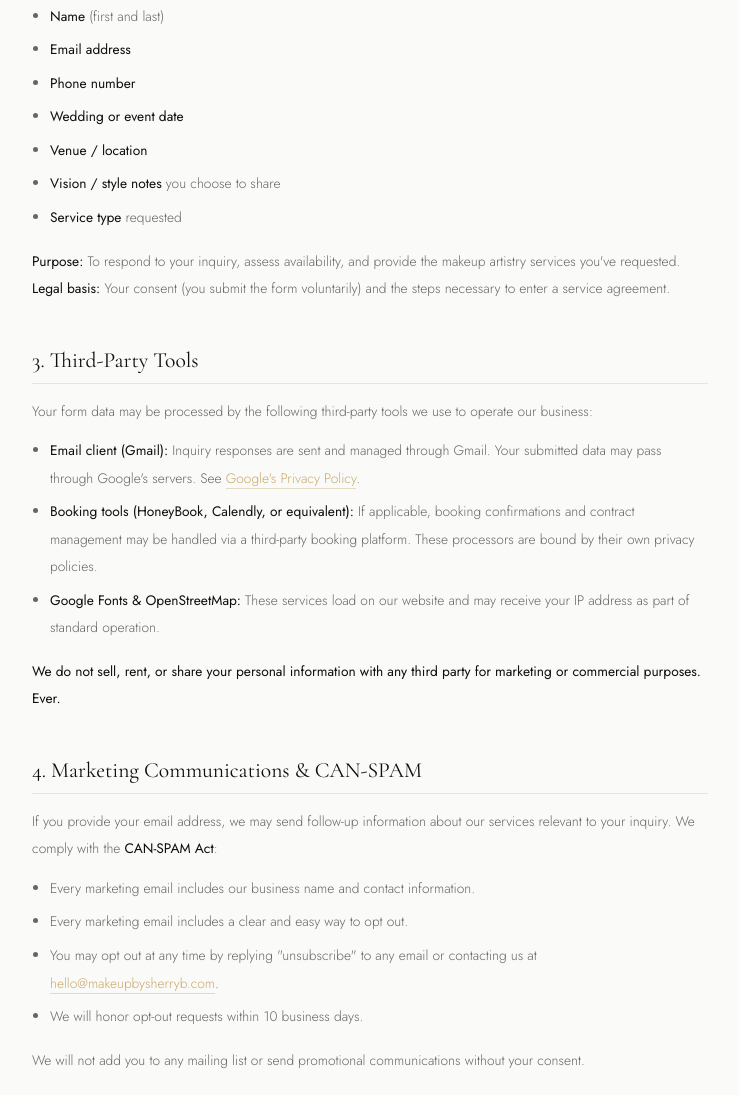
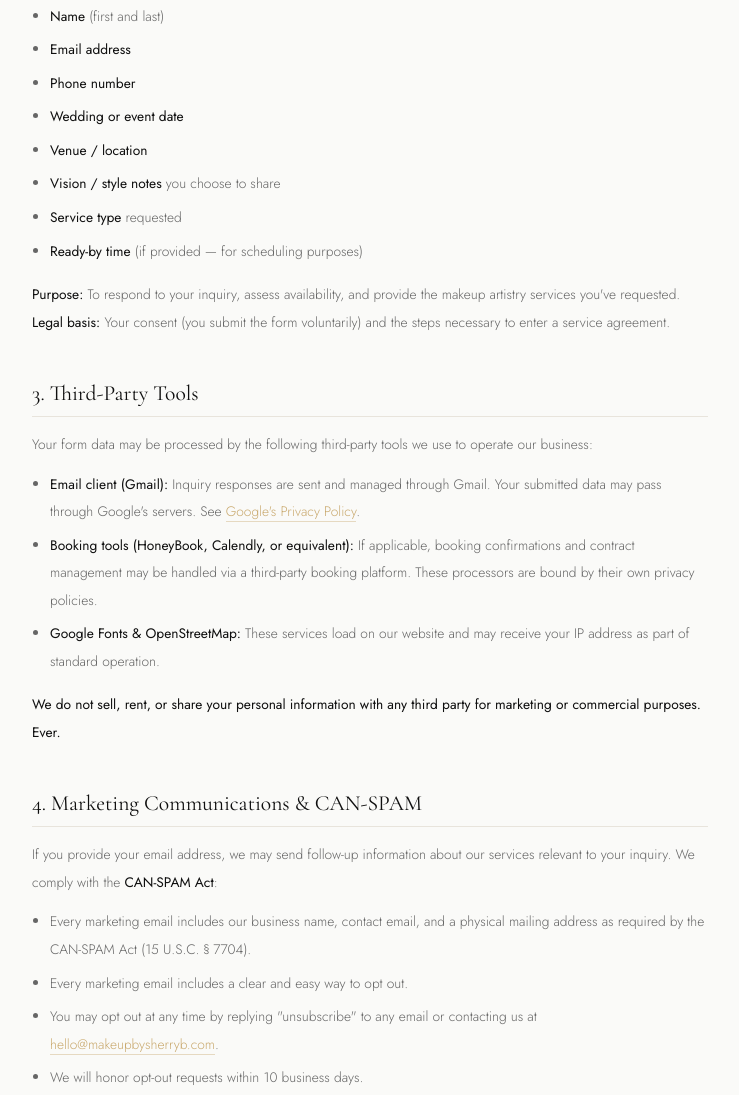
Before and after one commit to johnsmith994751151075-cloud/makeupbysherryb, a website: page privacy.html in a window 1280 px wide. Shown: the part 833-1928 px from the top of the page, without its empty margins (270-1009 px from the left). Drawn offline with nearby package versions, Linux system fonts and the light colour scheme.

Commit message:
compliance: add ready-by-time to data inventory, CAN-SPAM physical address clause

```diff
--- a/privacy.html
+++ b/privacy.html
@@ -101,6 +101,7 @@
       <li><strong>Venue / location</strong></li>
       <li><strong>Vision / style notes</strong> you choose to share</li>
       <li><strong>Service type</strong> requested</li>
+      <li><strong>Ready-by time</strong> (if provided — for scheduling purposes)</li>
     </ul>
     <p><strong>Purpose:</strong> To respond to your inquiry, assess availability, and provide the makeup artistry services you've requested.<br>
     <strong>Legal basis:</strong> Your consent (you submit the form voluntarily) and the steps necessary to enter a service agreement.</p>
@@ -117,7 +118,7 @@
     <h2>4. Marketing Communications &amp; CAN-SPAM</h2>
     <p>If you provide your email address, we may send follow-up information about our services relevant to your inquiry. We comply with the <strong>CAN-SPAM Act</strong>:</p>
     <ul>
-      <li>Every marketing email includes our business name and contact information.</li>
+      <li>Every marketing email includes our business name, contact email, and a physical mailing address as required by the CAN-SPAM Act (15 U.S.C. § 7704).</li>
       <li>Every marketing email includes a clear and easy way to opt out.</li>
       <li>You may opt out at any time by replying "unsubscribe" to any email or contacting us at <a href="mailto:hello@makeupbysherryb.com">hello@makeupbysherryb.com</a>.</li>
       <li>We will honor opt-out requests within 10 business days.</li>
@@ -185,6 +186,7 @@
       <li><strong>Location:</strong> Atlanta, Georgia, United States</li>
       <li><strong>Email:</strong> <a href="mailto:hello@makeupbysherryb.com">hello@makeupbysherryb.com</a></li>
     </ul>
+    <p style="font-size:0.8rem;color:#999;margin-top:12px;">Note: All marketing communications include a physical mailing address and unsubscribe mechanism in compliance with the CAN-SPAM Act. Contact us to request our mailing address.</p>
     <p>We aim to respond to all privacy inquiries within <strong>5 business days</strong>.</p>
 
   </div>
```
